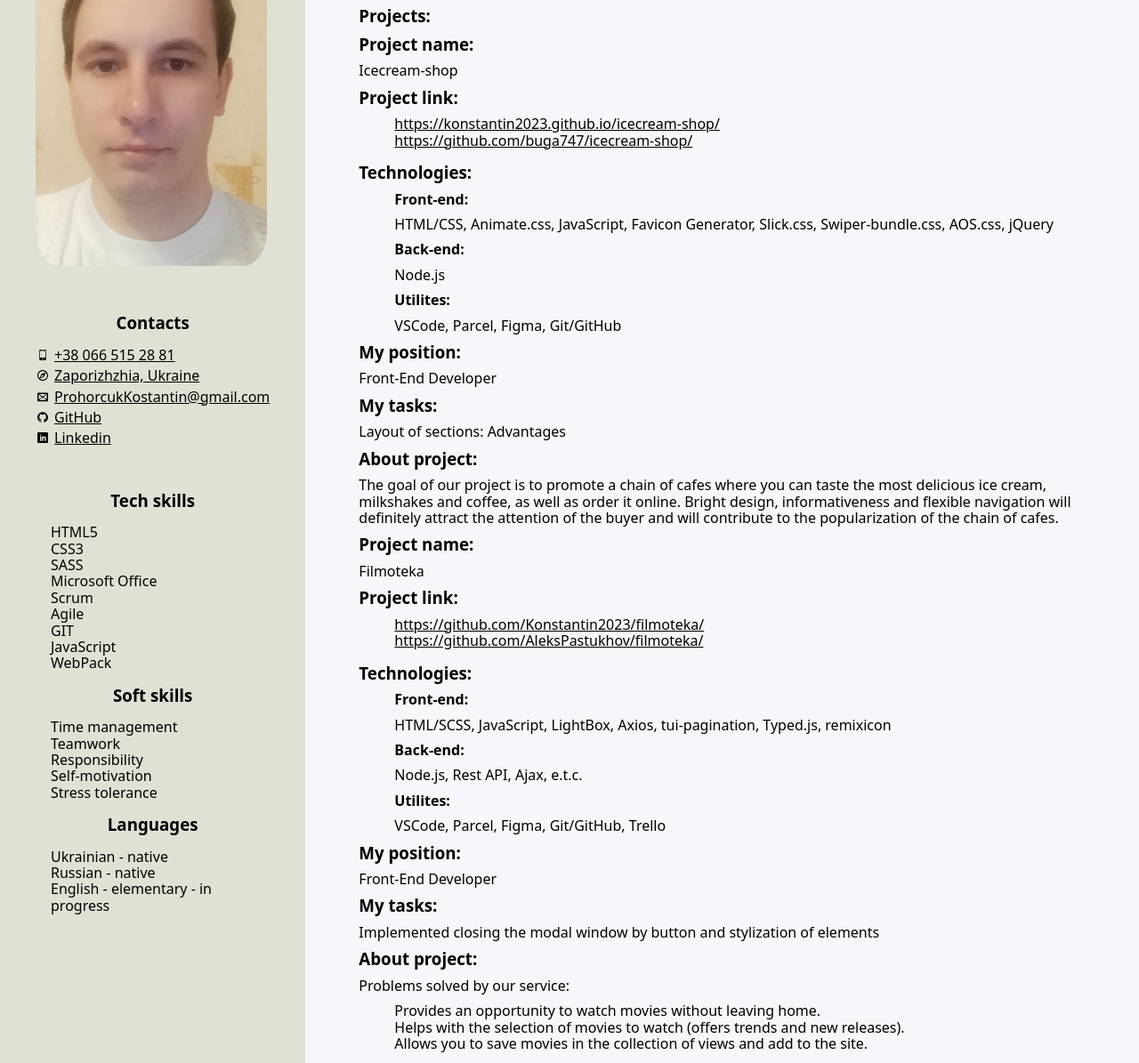
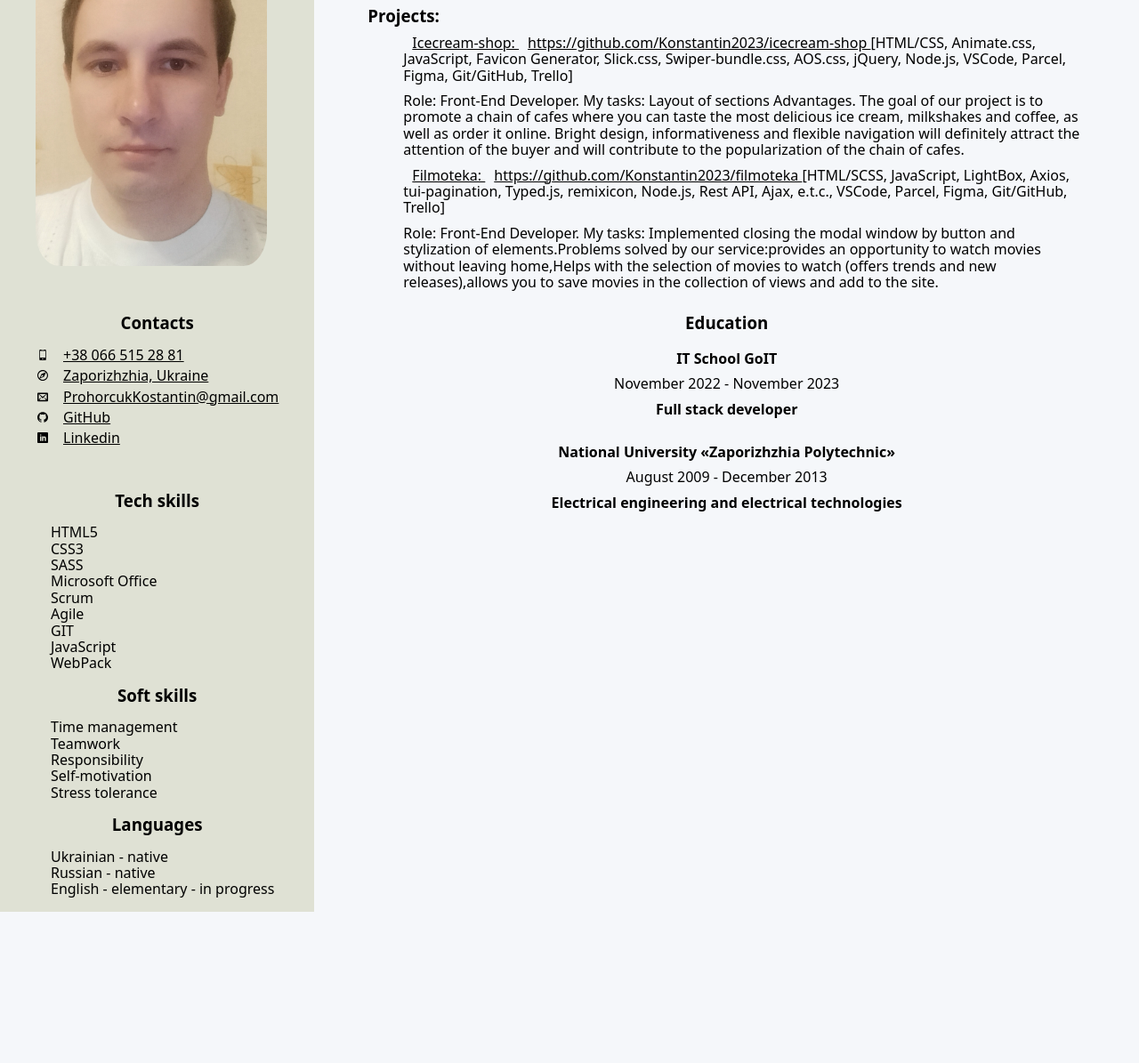
Before and after one commit to Konstantin2023/kostyantyn_prokhorchuk_front-end-developer, a plain HTML site: page index.html in a window 1280 px wide. Shown: the part 131-1326 px from the top of the page at 89% size. After the commit the page ends 1156 px from the top, so only its background shows below. Drawn offline with Linux system fonts and the light colour scheme.

Commit message:
Доробив резюме.

```diff
--- a/index.html
+++ b/index.html
@@ -23,15 +23,9 @@
         <!--Projects-->
         <div class="projects">
           <h3 class="title">Projects:</h3>
-
           <ul class="projects-ul">
             <li class="number-information">
               <div class="projects-item-container">
-                <h3 class="title">Project name:</h3>
-                <p class="project-name">Icecream-shop</p>
-              </div>
-              <div class="projects-item-container">
-                <h3 class="title">Project link:</h3>
                 <ul class="project_link">
                   <li>
                     <a
@@ -39,52 +33,22 @@
                       href="https://konstantin2023.github.io/icecream-shop"
                       target="_blank"
                       rel="nofollow noreferrer noopener"
-                      >https://konstantin2023.github.io/icecream-shop/
+                      >Icecream-shop:
                     </a>
-                  </li>
-                  <li>
                     <a
                       class="contact-link"
-                      href="https://github.com/buga747/icecream-shop"
+                      href="https://github.com/Konstantin2023/icecream-shop"
                       target="_blank"
                       rel="nofollow noreferrer noopener"
-                      >https://github.com/buga747/icecream-shop/
+                      >https://github.com/Konstantin2023/icecream-shop
                     </a>
-                  </li>
-                </ul>
-              </div>
-              <div class="projects-item-container">
-                <h3 class="title">Technologies:</h3>
-                <ul>
-                  <li>
-                    <h4>Front-end:</h4>
+                    <span class="technologies"
+                      >[HTML/CSS, Animate.css, JavaScript, Favicon Generator,
+                      Slick.css, Swiper-bundle.css, AOS.css, jQuery, Node.js,
+                      VSCode, Parcel, Figma, Git/GitHub, Trello]</span
+                    >
                     <p class="projects-text">
-                      HTML/CSS, Animate.css, JavaScript, Favicon Generator,
-                      Slick.css, Swiper-bundle.css, AOS.css, jQuery
-                    </p>
-                  </li>
-                  <li>
-                    <h4>Back-end:</h4>
-                    <p class="projects-text">Node.js</p>
-                  </li>
-                  <li>
-                    <h4>Utilites:</h4>
-                    <p class="projects-text">
-                      VSCode, Parcel, Figma, Git/GitHub
-                    </p>
-                  </li>
-                </ul>
-              </div>
-              <div class="projects-item-container">
-                <h3 class="title">My position:</h3>
-                <p class="projects-text">Front-End Developer</p>
-              </div>
-              <div class="projects-item-container">
-                <h3 class="title">My tasks:</h3>
-                <p class="projects-text">Layout of sections: Advantages</p>
-              </div>
-              <h3 class="title">About project:</h3>
-              <p class="projects-text">
+                      Role: Front-End Developer. My tasks: Layout of sections Advantages.
                       The goal of our project is to promote a chain of cafes where you
                       can taste the most delicious ice cream, milkshakes and coffee,
                       as well as order it online. Bright design, informativeness and
@@ -93,98 +57,36 @@
                       cafes.
                     </p>
                   </li>
-            <li class="number-information">
-              <div class="projects-item-container">
-                <h3 class="title">Project name:</h3>
-                <p class="project-name">Filmoteka</p>
-              </div>
-              <div class="projects-item-container">
-                <h3 class="title">Project link:</h3>
-                <ul class="project_link">
                   <li>
+                    <a
+                      class="contact-link"
+                      href="https://konstantin2023.github.io/filmoteka"
+                      target="_blank"
+                      rel="nofollow noreferrer noopener"
+                      >Filmoteka:
+                    </a>
                     <a
                       class="contact-link"
                       href="https://github.com/Konstantin2023/filmoteka"
                       target="_blank"
                       rel="nofollow noreferrer noopener"
-                      >https://github.com/Konstantin2023/filmoteka/
+                      >https://github.com/Konstantin2023/filmoteka
                     </a>
-                  </li>
-                  <li>
-                    <a
-                      class="contact-link"
-                      href="https://github.com/AleksPastukhov/filmoteka"
-                      target="_blank"
-                      rel="nofollow noreferrer noopener"
-                      >https://github.com/AleksPastukhov/filmoteka/
-                    </a>
-                  </li>
-                </ul>
-              </div>
-              <div class="projects-item-container">
-                <h3 class="title">Technologies:</h3>
-                <ul>
-                  <li>
-                    <h4>Front-end:</h4>
+                    <span class="technologies"
+                      >[HTML/SCSS, JavaScript, LightBox, Axios, tui-pagination,
+                      Typed.js, remixicon, Node.js, Rest API, Ajax, e.t.c., VSCode, Parcel, Figma, Git/GitHub, Trello]</span
+                    >
                     <p class="projects-text">
-                      HTML/SCSS, JavaScript, LightBox, Axios, tui-pagination,
-                      Typed.js, remixicon
+                      Role: Front-End Developer. My tasks: Implemented closing the modal window by button and stylization
+                      of elements.Problems solved by our service:provides an opportunity to watch movies without leaving home,Helps with the selection of movies to watch (offers trends and
+                      new releases),allows you to save movies in the collection of views and add
+                  to the site.
                     </p>
-                  </li>
-                  <li>
-                    <h4>Back-end:</h4>
-                    <p class="projects-text">Node.js, Rest API, Ajax, e.t.c.</p>
-                  </li>
-                  <li>
-                    <h4>Utilites:</h4>
-                    <p class="projects-text">
-                      VSCode, Parcel, Figma, Git/GitHub, Trello
-                    </p>
-                  </li>
-                </ul>
-              </div>
-              <div class="projects-item-container">
-                <h3 class="title">My position:</h3>
-                <p class="projects-text">Front-End Developer</p>
-              </div>
-              <div class="projects-item-container">
-                <h3 class="title">My tasks:</h3>
-                <p class="projects-text">
-                  Implemented closing the modal window by button and stylization
-                  of elements
-                </p>
-              </div>
-              <h3 class="title">About project:</h3>
-              <p class="projects-text">Problems solved by our service:</p>
-              <ul>
-                <li>
-                  Provides an opportunity to watch movies without leaving home.
-                </li>
-                <li>
-                  Helps with the selection of movies to watch (offers trends and
-                  new releases).
-                </li>
-                <li>
-                  Allows you to save movies in the collection of views and add
-                  to the site.
                   </li>
                 </ul>
             </li>
           </ul>
         </div>
-        <!--Work-->
-        <!-- <div class="work">
-          <h3 class="work-title">Work Experience</h3> -->
-        <!--Company 1-->
-        <!-- <div>
-            <h4 class="work-position">PJSC Zaporizhstal</h4>
-            <span class="organization">Electrician</span>
-            <p class="period">September 2009 - December 2015</p>
-            <ul class="work-list">
-              <li class="work-list-item">Repair of switchgear equipment.</li>
-            </ul>
-          </div>
-        </div> -->
         <!--Education-->
         <div class="education">
           <h3 class="education-title">Education</h3>
--- a/styles/styles.css
+++ b/styles/styles.css
@@ -342,6 +342,7 @@ body {
   line-height: 24px; */
   /* color: #575f6b; */
   color: #000;
+  margin-left: 10px;
 }
 
 /* .tech-skills {
```
Lines whose indentation alone changed are shown as unchanged.
